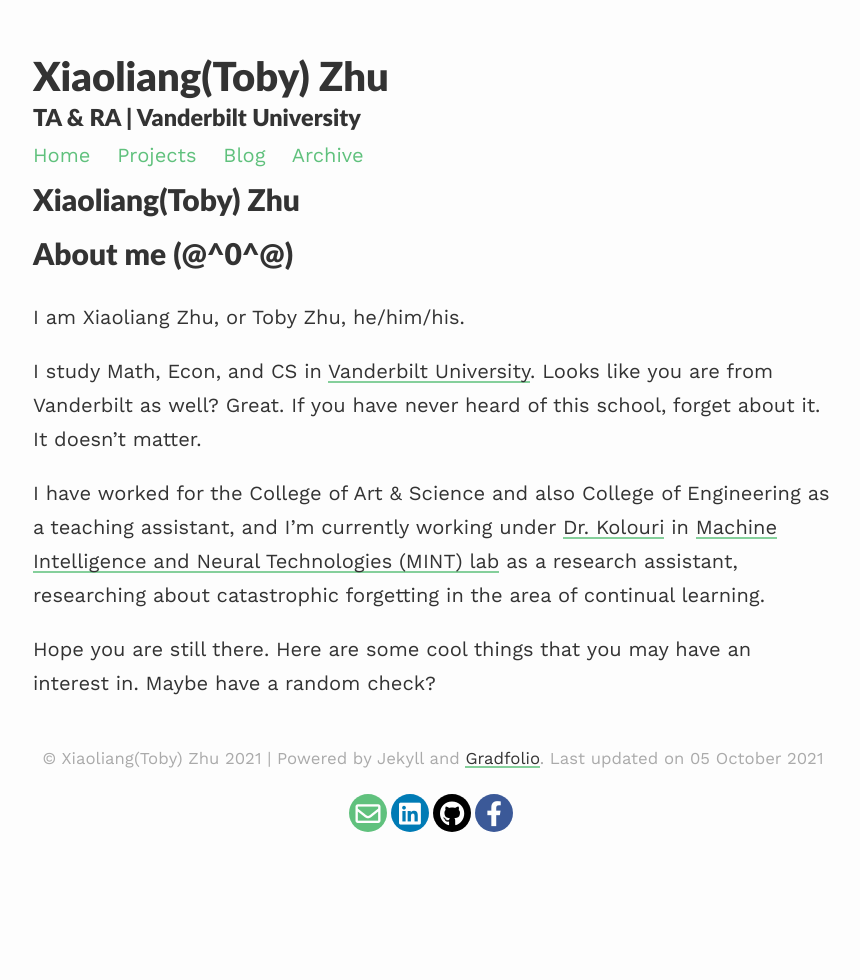
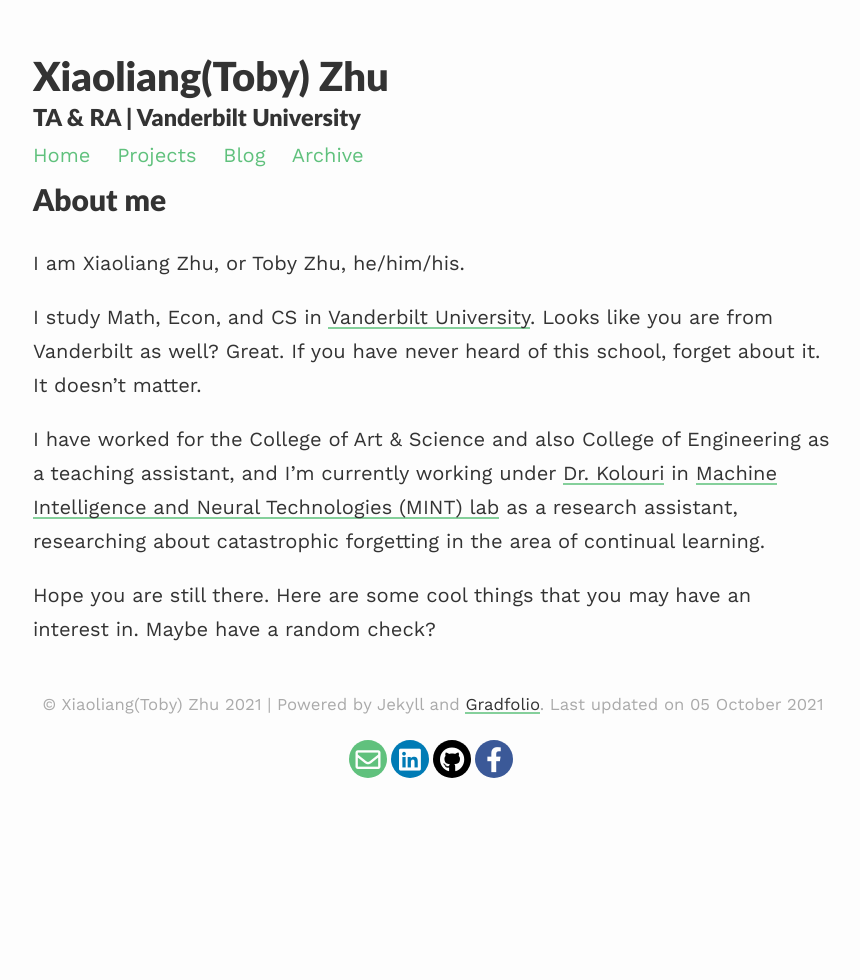
Before and after one commit to zxllxz2/tobyzhu, a Jekyll site: the page built from docs/index.md, in a window 1280 px wide. Shown: the whole page, without its empty margins (207-1067 px from the left). Built offline with Jekyll 4.4.1, drawn with Linux system fonts in a browser that asks for light colours; nearby versions of some CDN libraries; our own code applies the rules of GitHub Pages for plain Markdown files.

Commit message:
update the main page

```diff
--- a/docs/index.md
+++ b/docs/index.md
@@ -1,6 +1,6 @@
-# Xiaoliang(Toby) Zhu
+<!-- # Xiaoliang(Toby) Zhu -->
 
-## About me (@^0^@)
+## About me
 I am Xiaoliang Zhu, or Toby Zhu, he/him/his.
 
 I study Math, Econ, and CS in [Vanderbilt University](https://www.vanderbilt.edu/). Looks like you are from Vanderbilt as well? Great. If you have never heard of this school, forget about it. It doesn't matter.
```
